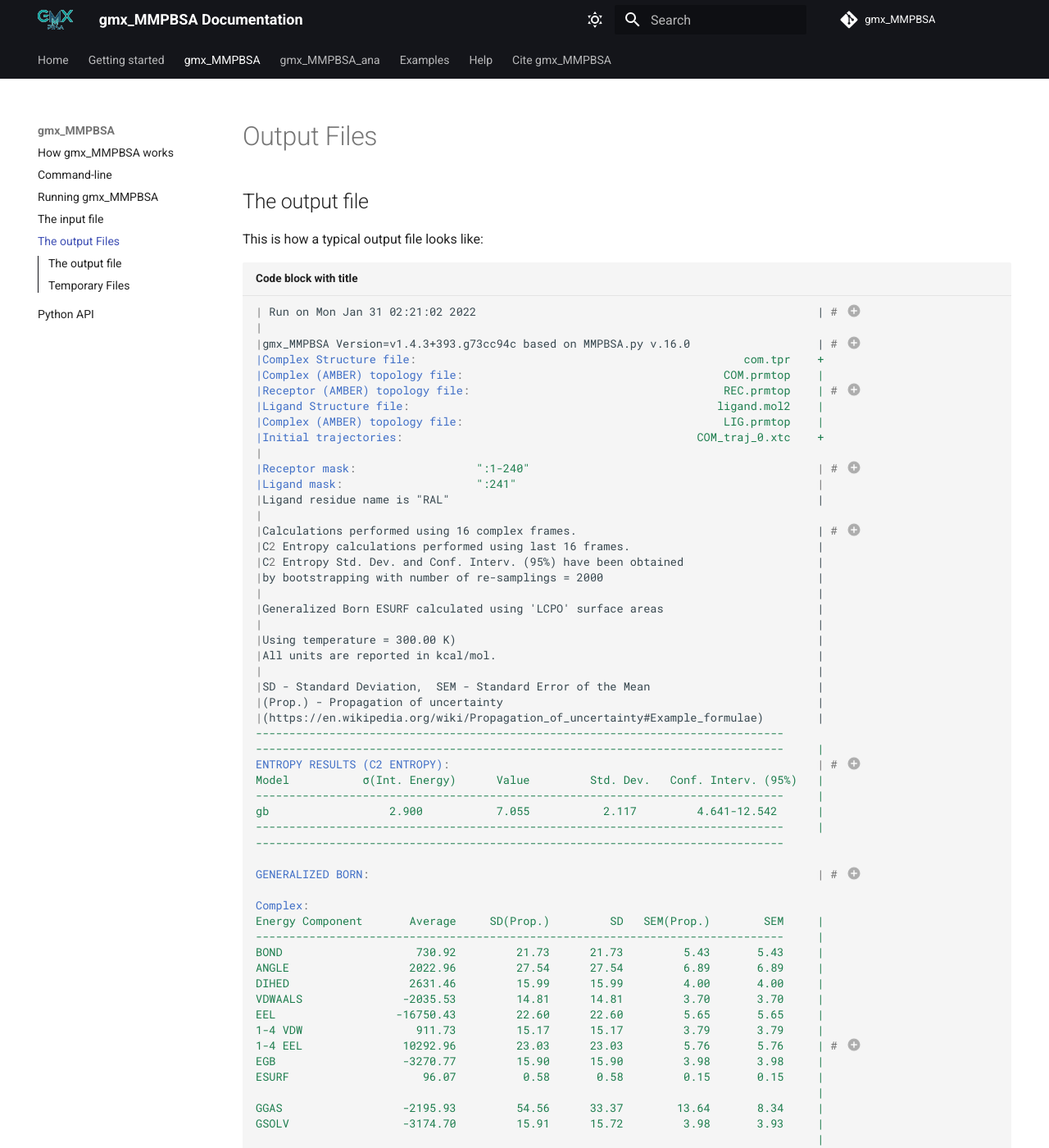
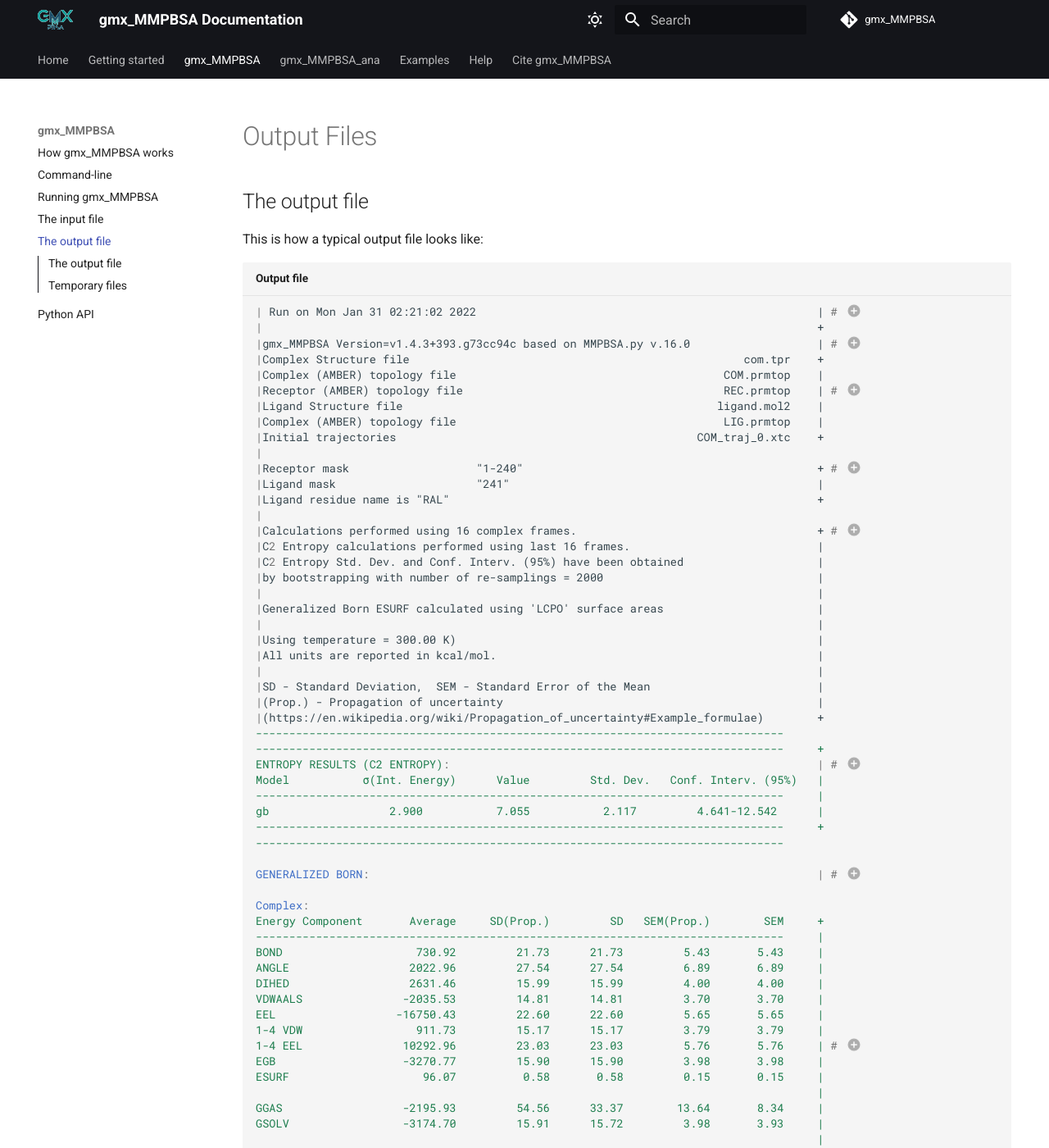
Before and after one commit to Valdes-Tresanco-MS/gmx_MMPBSA, an MkDocs documentation site: the page built from docs/output.md, in a window 1280 px wide and 1400 px high. Shown: the whole window at 82% size. Built offline with MkDocs 1.6.1 and Material for MkDocs 9.7.7, drawn with Linux system fonts in a browser that asks for light colours; comment, search, counter and statistics services are not loaded; some of the changed text lies outside the part shown.

Commit message:
update doc

````diff
--- a/docs/output.md
+++ b/docs/output.md
@@ -10,22 +10,22 @@
 This is how a typical output file looks like:
 
 
-```  yaml title="Code block with title"
+```  yaml title="Output file"
 | Run on Mon Jan 31 02:21:02 2022                                                   | # (1)
+|                                                                                   +
+|gmx_MMPBSA Version=v1.4.3+393.g73cc94c based on MMPBSA.py v.16.0                   | # (2)
+|Complex Structure file                                                  com.tpr    +
+|Complex (AMBER) topology file                                        COM.prmtop    |
+|Receptor (AMBER) topology file                                       REC.prmtop    | # (3)
+|Ligand Structure file                                               ligand.mol2    |
+|Complex (AMBER) topology file                                        LIG.prmtop    |
+|Initial trajectories                                             COM_traj_0.xtc    +
 |
-|gmx_MMPBSA Version=v1.4.3+393.g73cc94c based on MMPBSA.py v.16.0                   | # (2)
-|Complex Structure file:                                                 com.tpr    +
-|Complex (AMBER) topology file:                                       COM.prmtop    |
-|Receptor (AMBER) topology file:                                      REC.prmtop    | # (3)
-|Ligand Structure file:                                              ligand.mol2    |
-|Complex (AMBER) topology file:                                       LIG.prmtop    |
-|Initial trajectories:                                            COM_traj_0.xtc    +
+|Receptor mask                   "1-240"                                            + # (4)
+|Ligand mask                     "241"                                              |
+|Ligand residue name is "RAL"                                                       +
 |
-|Receptor mask:                  ":1-240"                                           | # (4)
-|Ligand mask:                    ":241"                                             |
-|Ligand residue name is "RAL"                                                       |
-|
-|Calculations performed using 16 complex frames.                                    | # (5)
+|Calculations performed using 16 complex frames.                                    + # (5)
 |C2 Entropy calculations performed using last 16 frames.                            |
 |C2 Entropy Std. Dev. and Conf. Interv. (95%) have been obtained                    |
 |by bootstrapping with number of re-samplings = 2000                                |
@@ -37,20 +37,20 @@
 |                                                                                   |
 |SD - Standard Deviation,  SEM - Standard Error of the Mean                         |
 |(Prop.) - Propagation of uncertainty                                               |
-|(https://en.wikipedia.org/wiki/Propagation_of_uncertainty#Example_formulae)        |
+|(https://en.wikipedia.org/wiki/Propagation_of_uncertainty#Example_formulae)        +
 -------------------------------------------------------------------------------
--------------------------------------------------------------------------------     |
+-------------------------------------------------------------------------------     +
 ENTROPY RESULTS (C2 ENTROPY):                                                       | # (6)
 Model           σ(Int. Energy)      Value         Std. Dev.   Conf. Interv. (95%)   |
 -------------------------------------------------------------------------------     |
 gb                  2.900           7.055           2.117         4.641-12.542      |
--------------------------------------------------------------------------------     |
+-------------------------------------------------------------------------------     +
 -------------------------------------------------------------------------------
 
 GENERALIZED BORN:                                                                   | # (7)
 
 Complex:
-Energy Component       Average     SD(Prop.)         SD   SEM(Prop.)        SEM     |
+Energy Component       Average     SD(Prop.)         SD   SEM(Prop.)        SEM     +
 -------------------------------------------------------------------------------     |
 BOND                    730.92         21.73      21.73         5.43       5.43     |
 ANGLE                  2022.96         27.54      27.54         6.89       6.89     |
@@ -65,11 +65,11 @@
 GGAS                  -2195.93         54.56      33.37        13.64       8.34     |
 GSOLV                 -3174.70         15.91      15.72         3.98       3.93     |
                                                                                     |
-TOTAL                 -5370.63         56.84      31.88        14.21       7.97     |
+TOTAL                 -5370.63         56.84      31.88        14.21       7.97     +
 
 
 Receptor:
-Energy Component       Average     SD(Prop.)         SD   SEM(Prop.)        SEM     |
+Energy Component       Average     SD(Prop.)         SD   SEM(Prop.)        SEM     +
 -------------------------------------------------------------------------------     |
 BOND                    719.57         21.28      21.28         5.32       5.32     |
 ANGLE                  1996.26         27.60      27.60         6.90       6.90     |
@@ -84,11 +84,11 @@
 GGAS                  -2160.58         53.26      35.11        13.31       8.78     |
 GSOLV                 -3188.86         16.60      16.39         4.15       4.10     |
                                                                                     |
-TOTAL                 -5349.43         55.78      32.13        13.95       8.03     |
+TOTAL                 -5349.43         55.78      32.13        13.95       8.03     +
 
 
 Ligand:
-Energy Component       Average     SD(Prop.)         SD   SEM(Prop.)        SEM     |
+Energy Component       Average     SD(Prop.)         SD   SEM(Prop.)        SEM     +
 -------------------------------------------------------------------------------     |
 BOND                     11.35          1.94       1.94         0.48       0.48     |
 ANGLE                    26.70          2.68       2.68         0.67       0.67     |
@@ -103,15 +103,14 @@
 GGAS                     54.67          5.37       3.97         1.34       0.99     |
 GSOLV                   -18.61          0.63       0.63         0.16       0.16     |
                                                                                     |
-TOTAL                    36.05          5.41       4.16         1.35       1.04     |
+TOTAL                    36.05          5.41       4.16         1.35       1.04     +
 
 
-Delta (Complex - Receptor - Ligand):                                                | # (11)
+Delta (Complex - Receptor - Ligand):                                                + # (11)
 Energy Component       Average     SD(Prop.)         SD   SEM(Prop.)        SEM     |
 -------------------------------------------------------------------------------     |
 ΔBOND                     0.00         30.48       0.00         7.62       0.00     | # (12)
 ΔANGLE                    0.00         39.08       0.00         9.77       0.00     | # (13)
-
 ΔDIHED                   -0.00         21.45       0.00         5.36       0.00     | # (14)
 ΔVDWAALS                -58.89         20.10       2.31         5.03       0.58     | # (15)
 ΔEEL                    -31.13         31.78       3.04         7.95       0.76     | # (16)
@@ -123,7 +122,7 @@
 ΔGGAS                   -90.02         37.61       3.31         9.40       0.83     | # (21)
 ΔGSOLV                   32.77         23.00       1.37         5.75       0.34     | # (22)
                                                                                     |
-ΔTOTAL                  -57.25         44.08       2.55        11.02       0.64     | # (23)
+ΔTOTAL                  -57.25         44.08       2.55        11.02       0.64     + # (23)
 -------------------------------------------------------------------------------
 -------------------------------------------------------------------------------
 Using C2 Entropy Approximation:                                                     | # (24)
@@ -172,7 +171,7 @@
 interactions`. If inconsistencies are found, these values are displayed and inconsistency warnings are printed. When
 this occurs the results are generally useless. Of course this does not hold for the multiple trajectory protocol.
 
-## Temporary Files
+## Temporary files
 
 !!! warning
     This section does not record all the temporary files that are currently generated.
--- a/mkdocs.yml
+++ b/mkdocs.yml
@@ -157,7 +157,7 @@
     - Command-line: gmx_MMPBSA_command-line.md
     - Running gmx_MMPBSA: gmx_MMPBSA_running.md
     - The input file: input_file.md
-    - The output Files: output.md
+    - The output file: output.md
     - Python API: api.md
   - gmx_MMPBSA_ana:
     - gmx_MMPBSA_ana: analyzer.md
````
Also changed, not shown: 1 other file.
